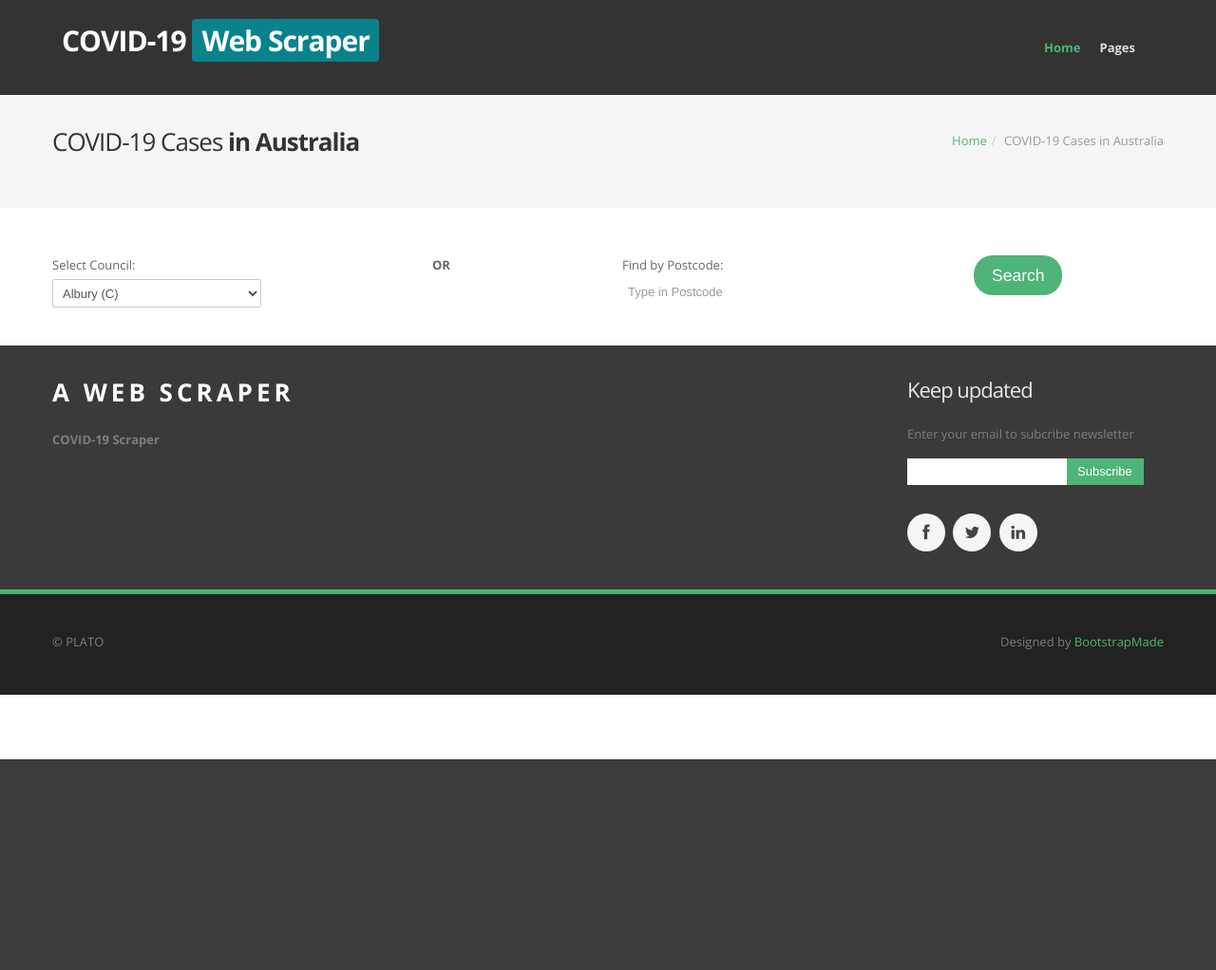
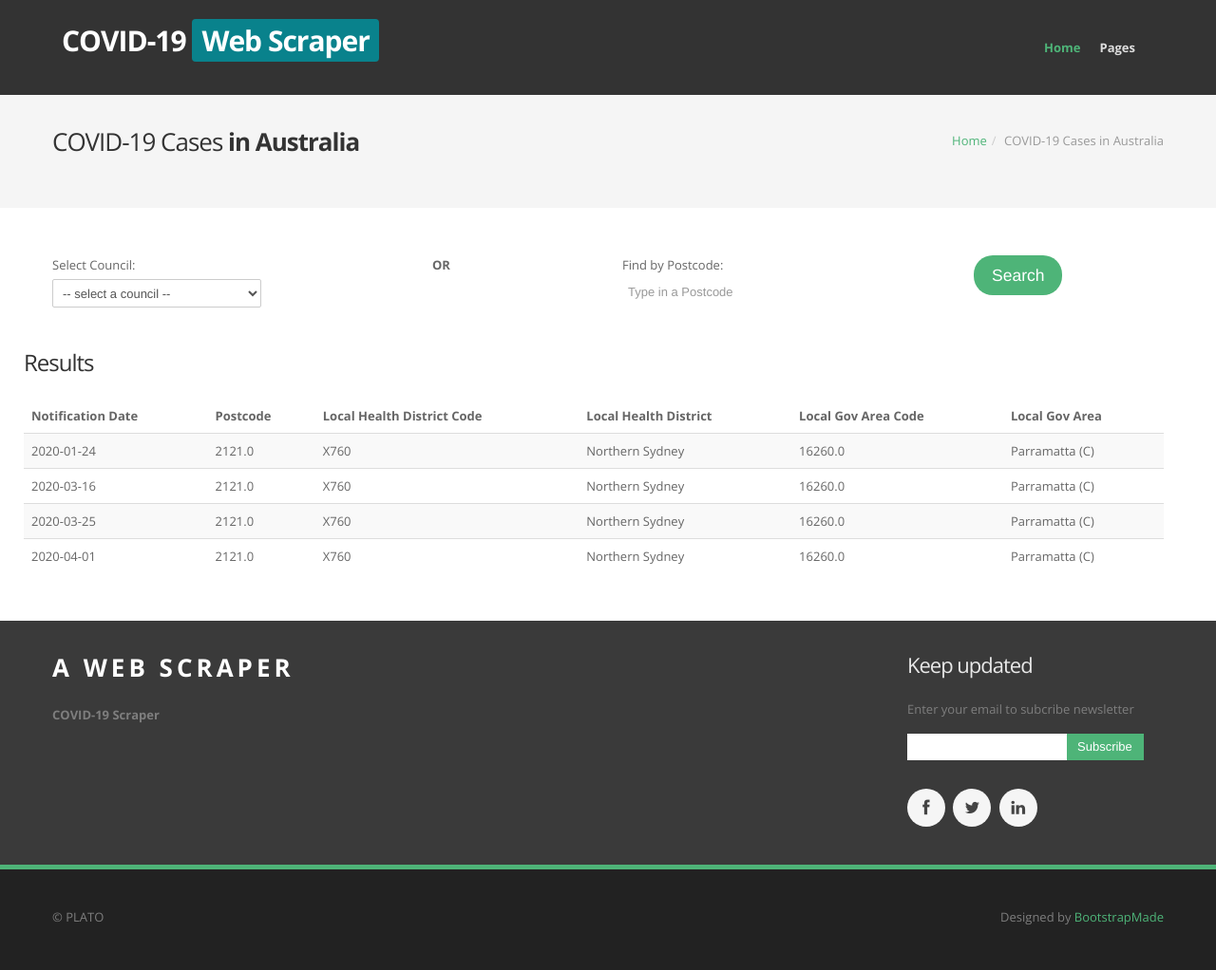
Before and after one commit to chrisstime/covid-scraper, a Flask app: page /cases_in_australia in a window 1280 px wide. Shown: the whole page at 95% size. Before the commit the page ends 800 px from the top, so only its background shows below. Run offline with Flask 2, Linux system fonts and the light colour scheme; data comes from the database, SQL or seed files in the repository; some libraries are stand-ins or nearby versions.

Commit message:
move out db related things into its own folder. Update imports relating to db. Make more refinements to australia cases page.

```diff
--- a/web/db.py
+++ b/db/db.py
@@ -1,3 +1,4 @@
+import os
 import sqlite3
 from sqlite3 import Error
 import pandas as pd
@@ -6,10 +7,12 @@
 from flask import current_app, g
 from flask.cli import with_appcontext
 
+APP_ROOT = os.path.dirname(os.path.abspath(__file__))
+
 def init_db():
     db = get_db()
 
-    with current_app.open_resource('schema.sql') as f:
+    with current_app.open_resource(os.path.join(APP_ROOT, 'schema.sql')) as f:
         db.executescript(f.read().decode('utf8'))
 
     populate_db()
@@ -24,7 +27,7 @@
 def get_db():
     if 'db' not in g:
         g.db = sqlite3.connect(
-            'covid_cases_nsw.db',
+            os.path.join(APP_ROOT, 'covid_cases_nsw.db'),
             detect_types=sqlite3.PARSE_DECLTYPES
         )
         g.db.row_factory = sqlite3.Row
--- a/schema.sql
+++ b/db/schema.sql
@@ -5,7 +5,7 @@
 CREATE TABLE cases_by_loc (
   id INTEGER PRIMARY KEY AUTOINCREMENT,
   notification_date DATETIME NOT NULL,
-  postcode INTEGER NOT NULL,
+  postcode INTEGER,
   local_health_district_code TEXT,
   local_health_district TEXT,
   local_gov_area_code INTEGER,
--- a/web/__init__.py
+++ b/web/__init__.py
@@ -5,7 +5,7 @@
 from .about import ABOUT_BLUEPRINT
 from .world_cases import WORLDWIDE_BLUEPRINT
 from .australia_cases import AUSTRALIA_BLUEPRINT
-from . import db
+from db import db
 
 APP = Flask(__name__)
 db.init_app(APP)
--- a/web/australia_cases.py
+++ b/web/australia_cases.py
@@ -1,4 +1,4 @@
-from flask import Blueprint, render_template, abort, url_for
+from flask import Blueprint, render_template, abort, request
 from jinja2 import TemplateNotFound
 from .nsw_covid_scraper import NswCovidScraper
 
@@ -9,10 +9,13 @@
 def australia():
     try:
         acs = NswCovidScraper()
+        results = acs.get_cases_by_postcode('2121')
+
         return render_template(
             'australia.html', title='COVID-19 Cases in Australia',
             location='in Australia',
-            councils=acs.get_available_councils()
+            councils=acs.get_available_councils(),
+            results=results
             )
     except TemplateNotFound:
         abort(404)
--- a/web/index.py
+++ b/web/index.py
@@ -1,4 +1,4 @@
-from flask import Blueprint, render_template, abort, url_for
+from flask import Blueprint, render_template, abort
 from jinja2 import TemplateNotFound
 from .world_covid_scraper import WorldCovidScraper
 from .helper import calculate_percentage
--- a/web/nsw_covid_scraper.py
+++ b/web/nsw_covid_scraper.py
@@ -3,7 +3,7 @@
 import pandas as pd
 import matplotlib.pyplot as plt
 import numpy as np
-from .db import get_db, close_db
+from db.db import get_db, close_db
 
 
 class NswCovidScraper:
@@ -38,7 +38,7 @@
         c = get_db().cursor()
         c.execute('''SELECT * FROM cases_by_loc
             WHERE local_gov_area like {}'''.format(council))
-        cases = c.fetchall()
+        cases = [[item for item in results] for results in c.fetchall()]
         close_db()
 
         return cases
@@ -47,7 +47,7 @@
         c = get_db().cursor()
         c.execute('''SELECT * FROM cases_by_loc
             WHERE postcode = "{}"'''.format(postcode))
-        cases = c.fetchall()
+        cases = [[item for item in results] for results in c.fetchall()]
         close_db()
 
         return cases
@@ -56,7 +56,7 @@
         c = get_db().cursor()
         c.execute('''SELECT * FROM "{table}"
             WHERE id=(SELECT max(id) FROM {table})'''.format(table = table_name))
-        last_case = c.fetchall()
+        last_case = [result for result in c.fetchall()]
         close_db()
 
         return last_case
--- a/web/templates/australia.html
+++ b/web/templates/australia.html
@@ -7,6 +7,7 @@
                     <div class="span4">
                         <label for="councils">Select Council:</label>
                         <select class="form-control" id="councils">
+                            <option disabled selected value> -- select a council -- </option>
                             {% for council in councils %}
                             <option value="{{ council }}">{{ council }}</option>
                             {% endfor %}
@@ -17,12 +18,35 @@
                     </div>
                     <div class="span4">
                         <label for="postcode">Find by Postcode:</label>
-                        <input type="text" class="form-control" id="postcode" placeholder="Type in Postcode">
+                        <input type="text" class="form-control" id="postcode" placeholder="Type in a Postcode">
                     </div>
                 </div>
                 <button class="btn btn-large btn-rounded btn-color" type="submit">Search</button>
             </form>
         </div>
+
+        <div class="row">
+            <h4>Results</h4>
+            <table class="table table-striped">
+                <thead>
+                    <th>Notification Date</th>
+                    <th>Postcode</th>
+                    <th>Local Health District Code</th>
+                    <th>Local Health District</th>
+                    <th>Local Gov Area Code</th>
+                    <th>Local Gov Area</th>
+                </thead>
+                <tbody>
+                    {% for row in results %}
+                    <tr>
+                        {% for item in row %}
+                            <td>{{item}}</td>
+                        {% endfor %}
+                    </tr>
+                    {% endfor %}
+                </tbody>
+            </table>
+        </div>
     </div>
 </section>
 {% include 'footer.html' %}
--- a/web/templates/index.html
+++ b/web/templates/index.html
@@ -48,7 +48,8 @@
               <p class="left">
                 Search cases by state, postcode, government area or notification date.
               </p>
-              <a href="#" class="btn btn-color btn-rounded"><i class="icon-angle-right"></i> Search</a>
+              <a href="{{ url_for('australia.australia') }}" class="btn btn-color btn-rounded">
+                <i class="icon-angle-right"></i> Search</a>
             </div>
           </div>
         </div>
@@ -63,7 +64,8 @@
               <p class="left">
                 General COVID-19 statistics around the world.
               </p>
-              <a href="#" class="btn btn-color btn-rounded"><i class="icon-angle-right"></i> Search</a>
+              <a href="{{ url_for('worldwide.worldwide') }}" class="btn btn-color btn-rounded">
+                <i class="icon-angle-right"></i> Search</a>
             </div>
           </div>
         </div>
--- a/web/world_cases.py
+++ b/web/world_cases.py
@@ -1,4 +1,4 @@
-from flask import Blueprint, render_template, abort, url_for
+from flask import Blueprint, render_template, abort
 from jinja2 import TemplateNotFound
 from .world_covid_scraper import WorldCovidScraper
 
```
Also changed, not shown: covid_cases_nsw.db (deleted), db/covid_cases_nsw.db (added).
